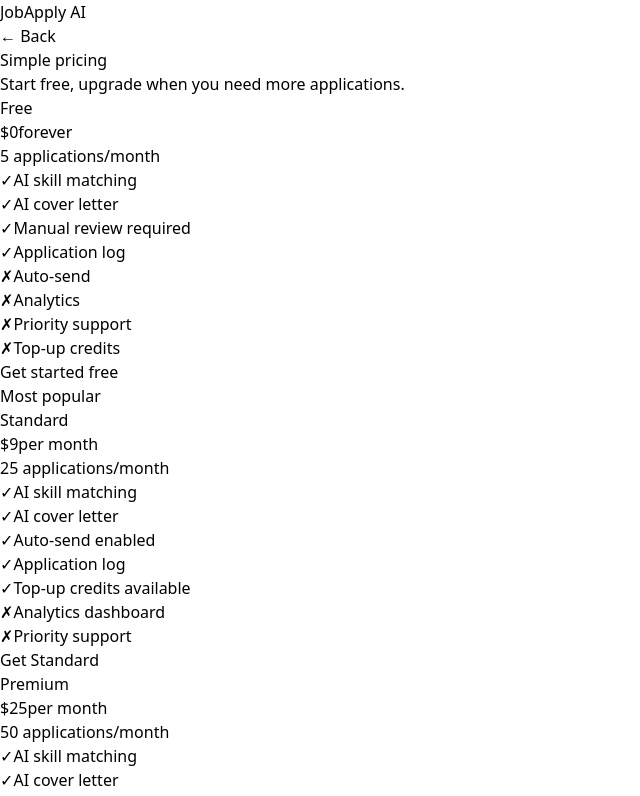
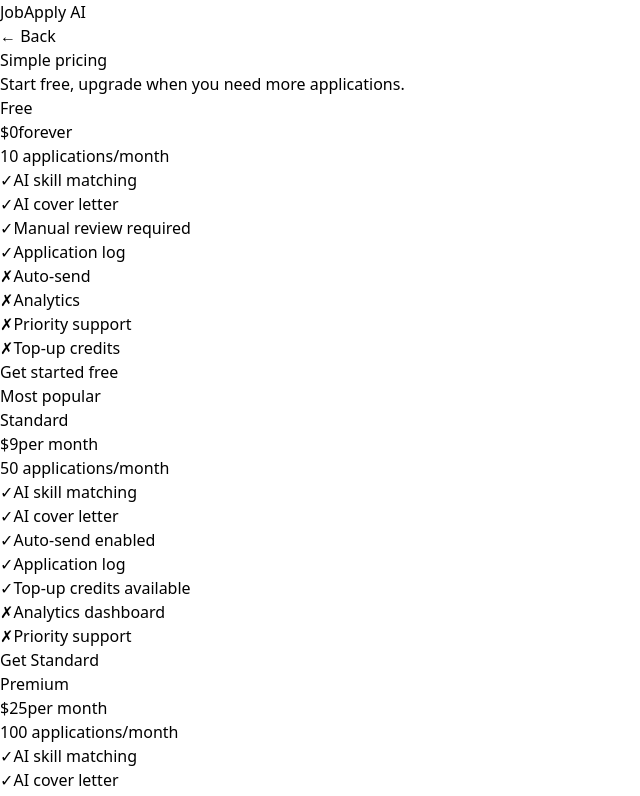
Before and after one commit to Abdullah-Younas/jobapply-app, a React (Vite) app: page /pricing in a window 1280 px wide. Shown: the top 796 px of the page, without its empty margins (0-640 px from the left). Built offline with nearby package versions, Linux system fonts and the light colour scheme; no server answers.

Commit message:
update job quotas and week filter

```diff
--- a/src/pages/Dashboard.jsx
+++ b/src/pages/Dashboard.jsx
@@ -34,7 +34,7 @@
 
   if (loading) return <div className="flex items-center justify-center h-screen text-gray-500">Loading...</div>
 
-  const total = profile?.plan === 'premium' ? 50 : profile?.plan === 'standard' ? 25 : 5
+  const total = profile?.plan === 'premium' ? 100 : profile?.plan === 'standard' ? 50 : 10
   const used = total - (profile?.monthly_quota ?? total)
   const pct = Math.round((used / total) * 100)
 
--- a/src/pages/Pricing.jsx
+++ b/src/pages/Pricing.jsx
@@ -8,7 +8,7 @@
       name: 'Free',
       price: '$0',
       period: 'forever',
-      apps: '5 applications/month',
+      apps: '10 applications/month',
       features: ['AI skill matching', 'AI cover letter', 'Manual review required', 'Application log'],
       notIncluded: ['Auto-send', 'Analytics', 'Priority support', 'Top-up credits'],
       cta: 'Get started free',
@@ -19,7 +19,7 @@
       name: 'Standard',
       price: '$9',
       period: 'per month',
-      apps: '25 applications/month',
+      apps: '50 applications/month',
       features: ['AI skill matching', 'AI cover letter', 'Auto-send enabled', 'Application log', 'Top-up credits available'],
       notIncluded: ['Analytics dashboard', 'Priority support'],
       cta: 'Get Standard',
@@ -30,7 +30,7 @@
       name: 'Premium',
       price: '$25',
       period: 'per month',
-      apps: '50 applications/month',
+      apps: '100 applications/month',
       features: ['AI skill matching', 'AI cover letter', 'Auto-send enabled', 'Application log', 'Top-up credits available', 'Analytics dashboard', 'Priority support'],
       notIncluded: [],
       cta: 'Get Premium',
--- a/src/pages/Settings.jsx
+++ b/src/pages/Settings.jsx
@@ -74,7 +74,7 @@
           <h2 className="text-sm font-medium text-gray-700 mb-4">Subscription</h2>
           {profile?.plan === 'free' ? (
             <div>
-              <p className="text-sm text-gray-500 mb-4">You are on the free plan — 5 applications/month.</p>
+              <p className="text-sm text-gray-500 mb-4">You are on the free plan — 10 applications/month.</p>
               <button
                 onClick={() => navigate('/pricing')}
                 className="w-full bg-violet-600 text-white py-3 rounded-xl text-sm font-medium hover:bg-violet-700 transition"
```
